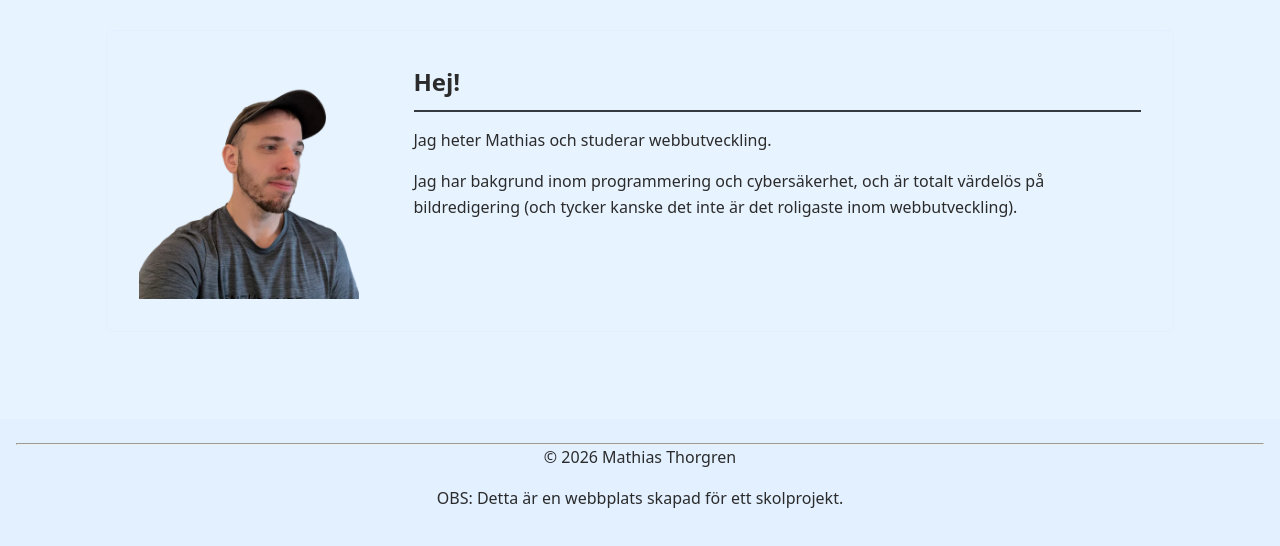
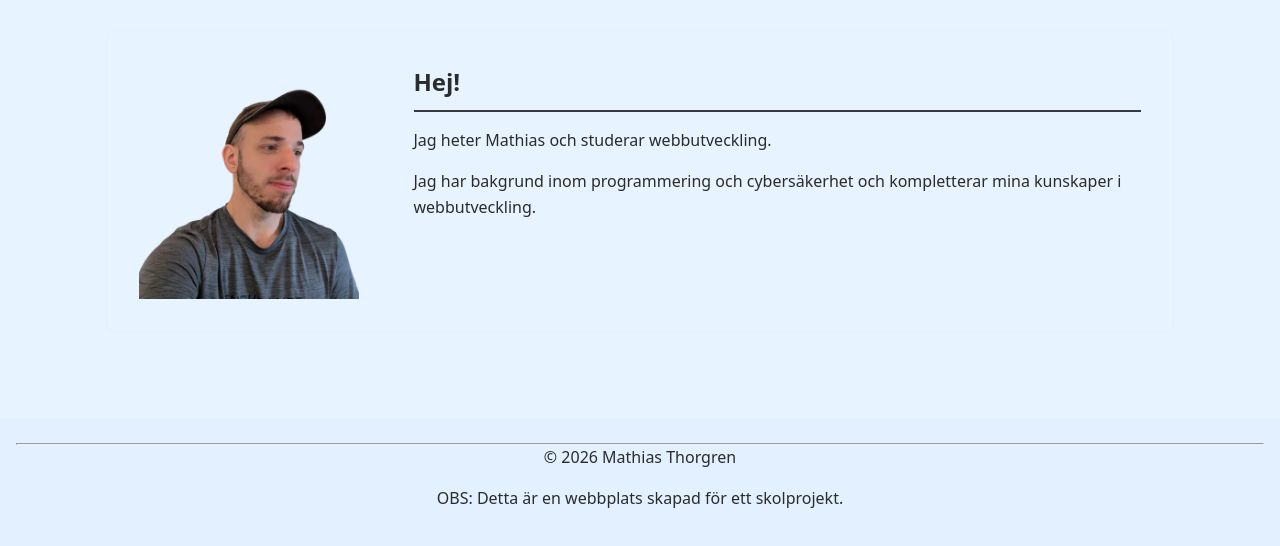
Before and after one commit to mthorgren/tT-gtech-l2, a plain HTML site: page docs/about.html in a window 1280 px wide. Shown: the part 248-794 px from the top of the page. Drawn offline with Linux system fonts and the light colour scheme.

Commit message:
Changed text content on website

```diff
--- a/docs/about.html
+++ b/docs/about.html
@@ -45,7 +45,7 @@
                     <div class="about-text">
                         <h2>Hej!</h2>
                         <p>Jag heter Mathias och studerar webbutveckling.</p>
-                        <p>Jag har bakgrund inom programmering och cybersäkerhet, och är totalt värdelös på bildredigering (och tycker kanske det inte är det roligaste inom webbutveckling).</p>
+                        <p>Jag har bakgrund inom programmering och cybersäkerhet och kompletterar mina kunskaper i webbutveckling.</p>
                     </div>
                 </div>
             </section>
```
